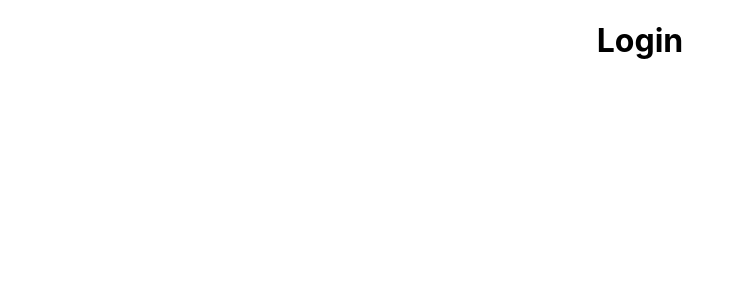
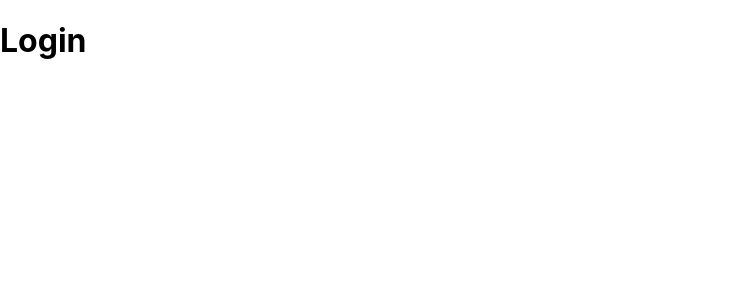
Before and after one commit to artur-coelho/b2bit-auth, a React (Create React App) app: page /login in a window 1280 px wide. Shown: the top 300 px of the page, without its empty margins (0-743 px from the left). Built offline with nearby package versions, Linux system fonts and the light colour scheme.

Commit message:
feat: setup route

```diff
--- a/src/App.jsx
+++ b/src/App.jsx
@@ -1,5 +1,4 @@
 import { Route, Routes } from 'react-router-dom';
-import Layout from './components/Layout';
 import Login from './components/Login';
 
 import './App.css';
@@ -7,9 +6,8 @@ import './App.css';
 const App = () => {
   return (
     <Routes>
-      <Route path='/' element={<Layout />}>
+      <Route path='/login' element={<Login />}>
         {/* public routes */}
-        <Route path='login' element={<Login />} />
       </Route>
     </Routes>
   );
--- a/src/components/Layout.jsx
+++ /dev/null
@@ -1,11 +0,0 @@
-import { Outlet } from 'react-router-dom';
-
-const Layout = () => {
-  return (
-    <main className='App'>
-      <Outlet />
-    </main>
-  );
-};
-
-export default Layout;
--- a/src/components/Main.jsx
+++ b/src/components/Main.jsx
@@ -0,0 +1,5 @@
+const Main = () => {
+  return <main></main>;
+};
+
+export default Main;
```
